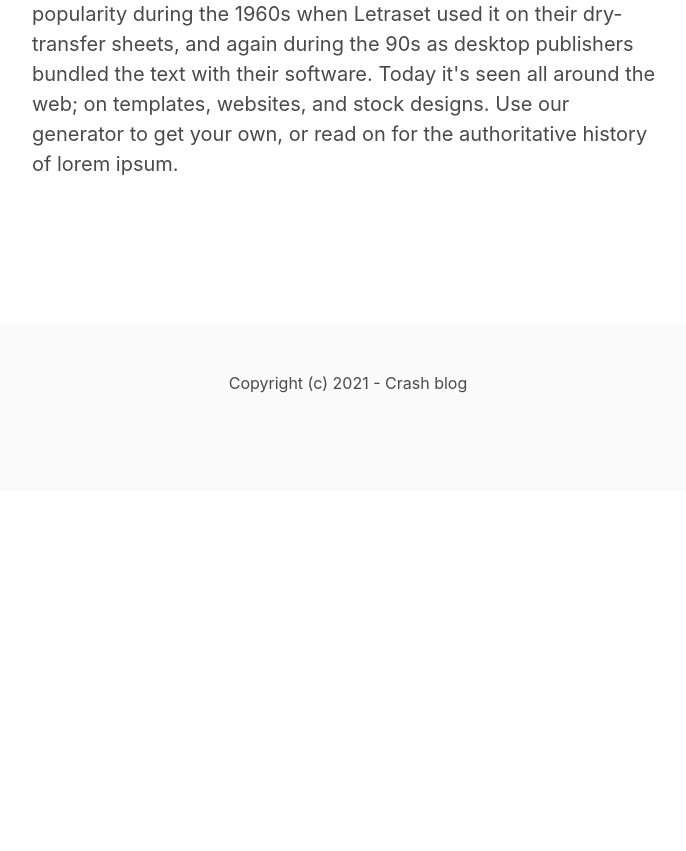
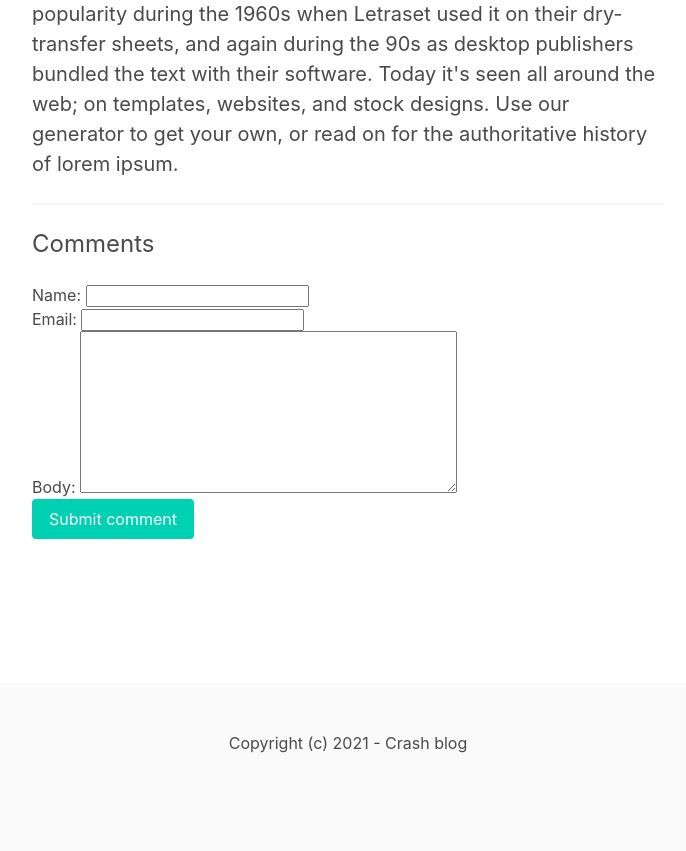
Before and after one commit to cahyareza/crashblog, a Django app: a page that uses blog/templates/blog/detail.html in a window 1280 px wide. Shown: the part 931-1782 px from the top of the page, without its empty margins (292-978 px from the left). Before the commit the page ends 1324 px from the top, so only its background shows below. Run offline with Django 3.2, Linux system fonts and the light colour scheme; data comes from the database, SQL or seed files in the repository; both versions use the stored data as it was after the commit.

Commit message:
Make it possible to go to the detail page of a blog post and also add possibilities to add comments.
- add comment

```diff
--- a/blog/admin.py
+++ b/blog/admin.py
@@ -1,6 +1,7 @@
 from django.contrib import admin
 
 # Register your models here.
-from .models import Post
+from .models import Post, Comment
 
 admin.site.register(Post)
+admin.site.register(Comment)
--- /dev/null
+++ b/blog/forms.py
@@ -0,0 +1,8 @@
+from django import forms
+
+from .models import Comment
+
+class CommentForm(forms.ModelForm):
+    class Meta:
+        model = Comment
+        fields = ('name', 'email', 'body')
--- a/blog/models.py
+++ b/blog/models.py
@@ -13,3 +13,13 @@ class Post(models.Model):
 
     def __str__(self):
         return self.title
+
+class Comment(models.Model):
+    post = models.ForeignKey(Post, related_name='comments', on_delete=models.CASCADE)
+    name = models.CharField(max_length=255)
+    email = models.EmailField()
+    body = models.TextField()
+    created_at = models.DateTimeField(auto_now_add=True)
+
+    def __str__(self):
+        return self.name
--- a/blog/templates/blog/detail.html
+++ b/blog/templates/blog/detail.html
@@ -16,6 +16,31 @@
 
                                 <p> {{ post.body }}</p>
                             </div>
+
+                            <hr>
+
+                            {% for comment in post.comments.all %}
+                                <article class='media box'>
+                                    <div class='media-content'>
+                                        <strong>{{ comment.name }}</strong> <small>{{ comment.created_at|timesince }} ago</small>
+                                        {{ comment.body }}
+                                    </div>
+                                </article>
+                            {% endfor %}
+
+                            <h2 class='subtitle is-4'>Comments</h2>
+
+                            <form method='post'>
+                                {% csrf_token %}
+
+                                {{ form.as_p }}
+
+                                <div class='field'>
+                                    <div class="control">
+                                        <button class="button is-primary">Submit comment</button>
+                                    </div>
+                                </div>
+                            </form>
                         </div>
                     </div>
                 </section>
--- a/blog/views.py
+++ b/blog/views.py
@@ -1,8 +1,22 @@
-from django.shortcuts import render, get_object_or_404
+from django.shortcuts import render, get_object_or_404, redirect
 
 from .models import Post
+
+from .forms import CommentForm
 
 def detail(request, slug):
     post = get_object_or_404(Post, slug=slug)
 
-    return render(request, 'blog/detail.html', {'post': post})
+    if request.method == 'POST':
+        form = CommentForm(request.POST)
+
+        if form.is_valid():
+            comment = form.save(commit=False)
+            comment.post = post
+            comment.save()
+
+            return redirect('post_detail', slug=slug)
+    else:
+        form = CommentForm()
+
+    return render(request, 'blog/detail.html', {'post': post, 'form': form})
```
Also changed, not shown: blog/migrations/0002_comment.py (added), db.sqlite3.
